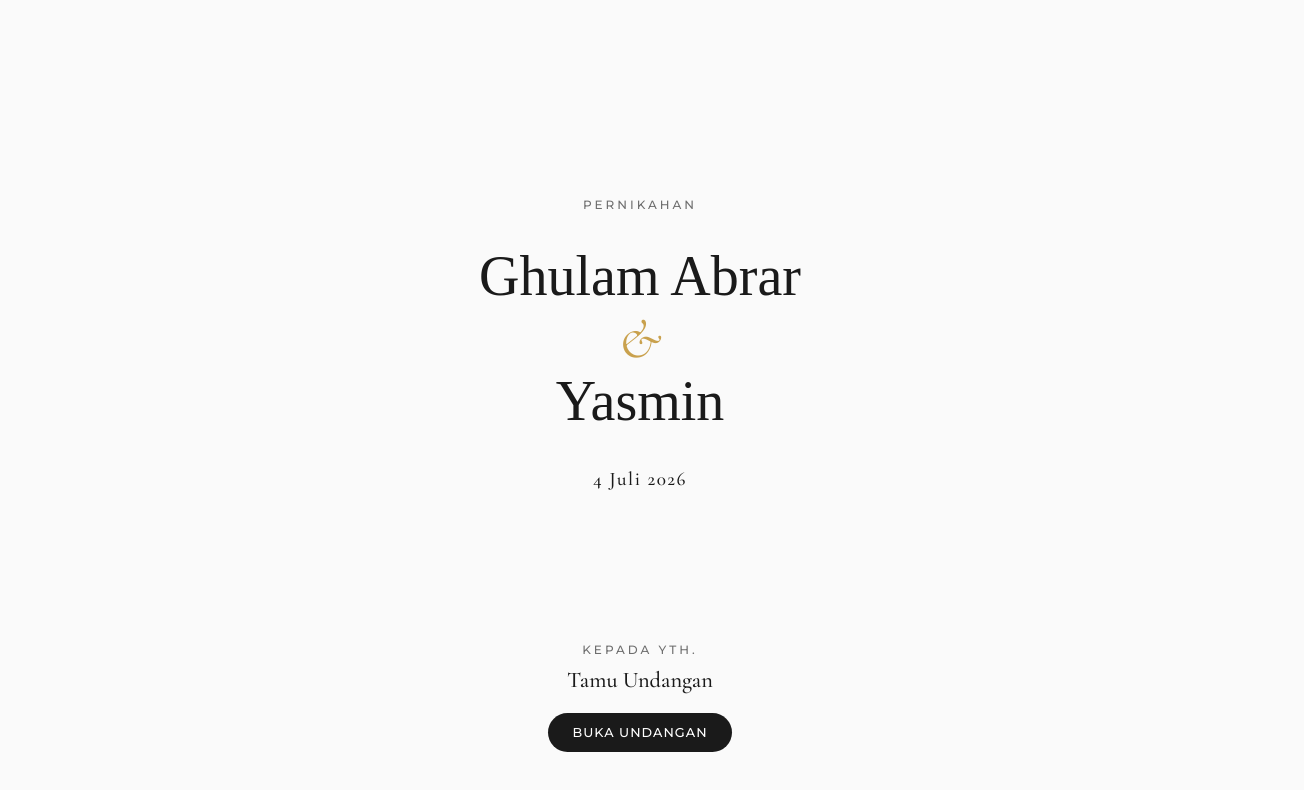
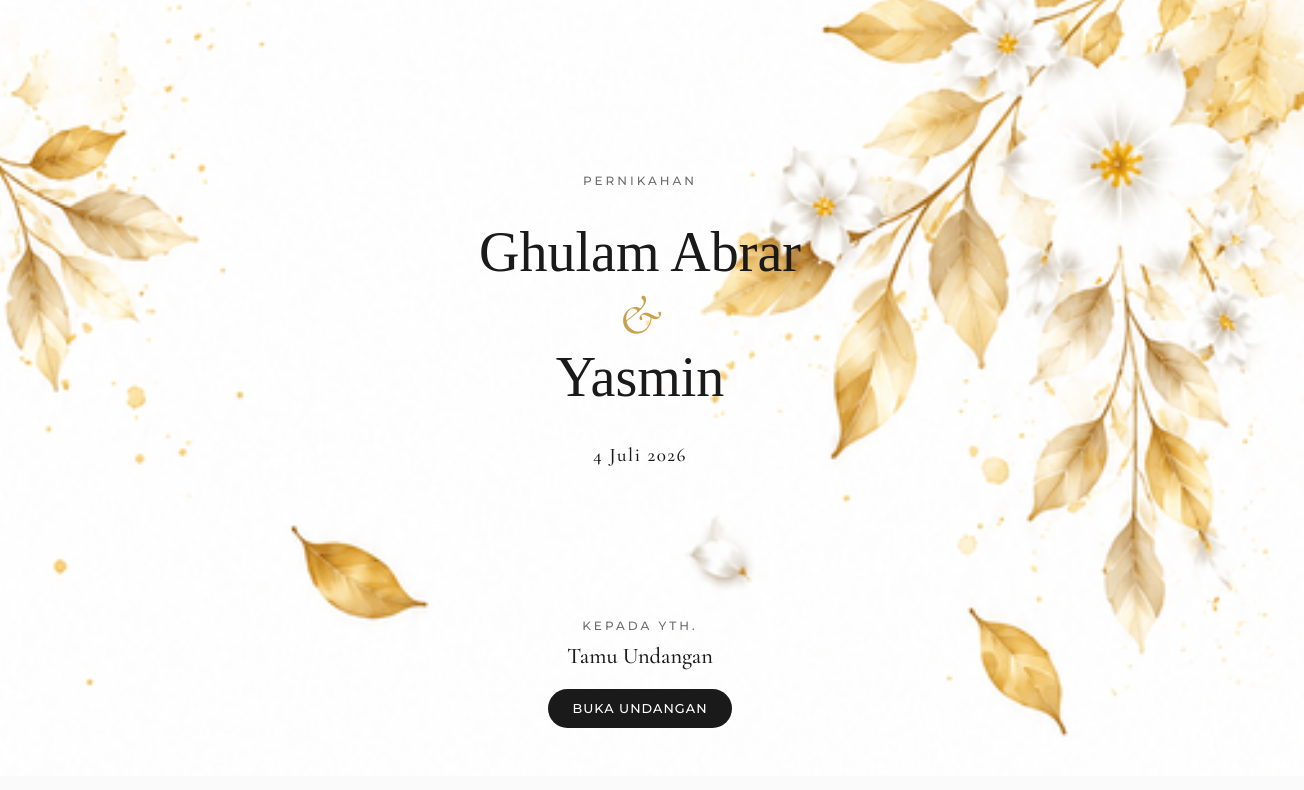
Before and after one commit to 07abrar/undangan-nikah-ghulam, a React (Vite) app in the folder frontend/: page / in a window 1280 px wide. Shown: the top 790 px of the page, 1304 px wide, since content can reach past the window. Built offline with nearby package versions, Linux system fonts and the light colour scheme; a web font is replaced by a local one.

Commit message:
Add background for the cover

```diff
--- a/frontend/src/styles/components.css
+++ b/frontend/src/styles/components.css
@@ -406,15 +406,25 @@
   min-height: 100vh;
   /* dvh excludes the mobile URL bar so the button never clips. */
   min-height: 100dvh;
+  background-image: url("/assets/background/invitation_background.png");
+  background-repeat: repeat;
+  background-size: cover;
+  /* Break out of app-shell padding so background fills edge-to-edge */
+  margin-left: calc(-1 * var(--space-md));
+  margin-right: calc(-1 * var(--space-md));
+  margin-top: calc(-1 * var(--space-md));
+  padding: var(--space-xl) var(--space-md);
   display: flex;
   flex-direction: column;
   align-items: center;
   text-align: center;
-  padding: var(--space-xl) var(--space-md);
 }
 
 @media (min-width: 768px) {
   .section-cover {
+    margin-left: calc(-1 * var(--space-lg));
+    margin-right: calc(-1 * var(--space-lg));
+    margin-top: calc(-1 * var(--space-lg));
     padding: var(--space-2xl) var(--space-lg);
   }
 }
```
Also changed, not shown: frontend/public/assets/background/invitation_background.png (added).
